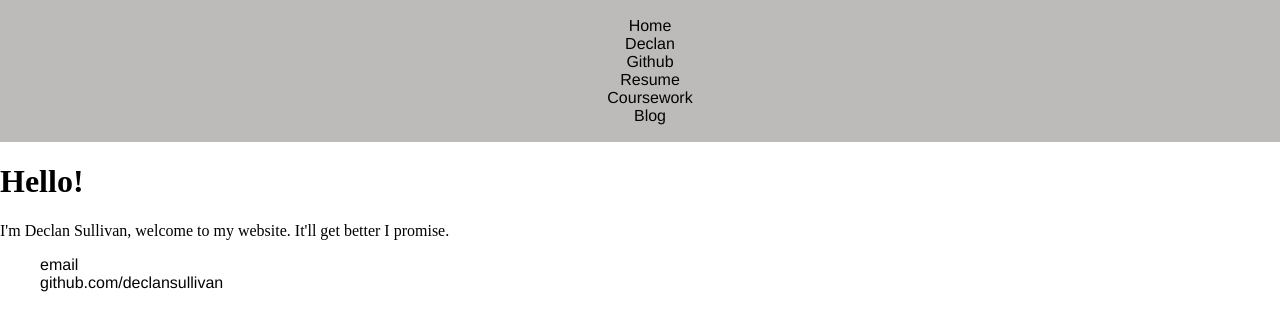
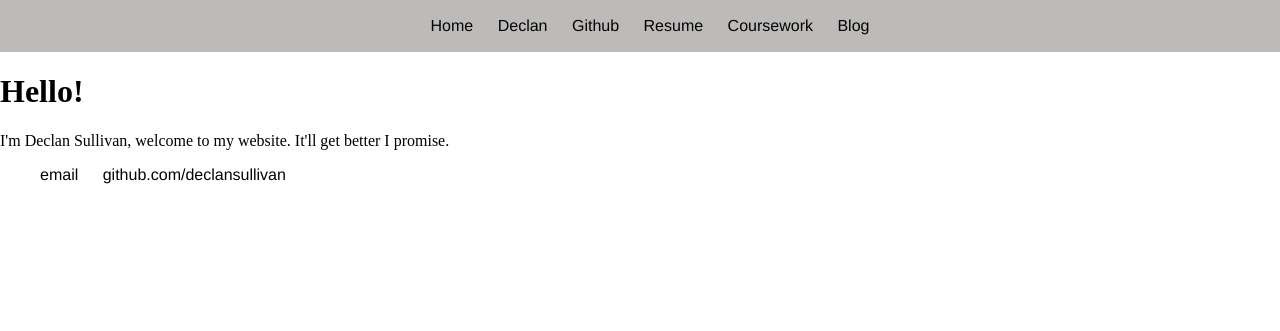
Before and after one commit to declansullivan/static-html-site, a Jekyll site: the page built from index.html, in a window 1280 px wide. Shown: the top 331 px of the page. Built offline with Jekyll 4.4.1, drawn with Linux system fonts in a browser that asks for light colours.

Commit message:
Update main.css

```diff
--- a/css/main.css
+++ b/css/main.css
@@ -15,6 +15,10 @@ ul {
   list-style: none;
 }
 
+li {
+  display: inline;
+}
+
 a {
   color: #030303;
   text-decoration: none;
```
